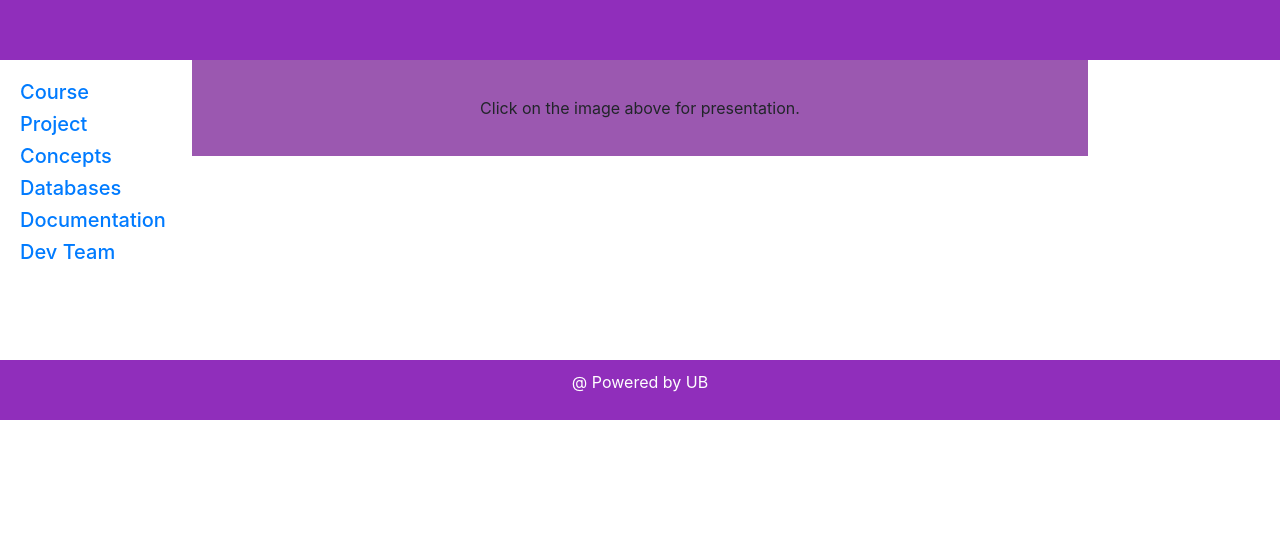
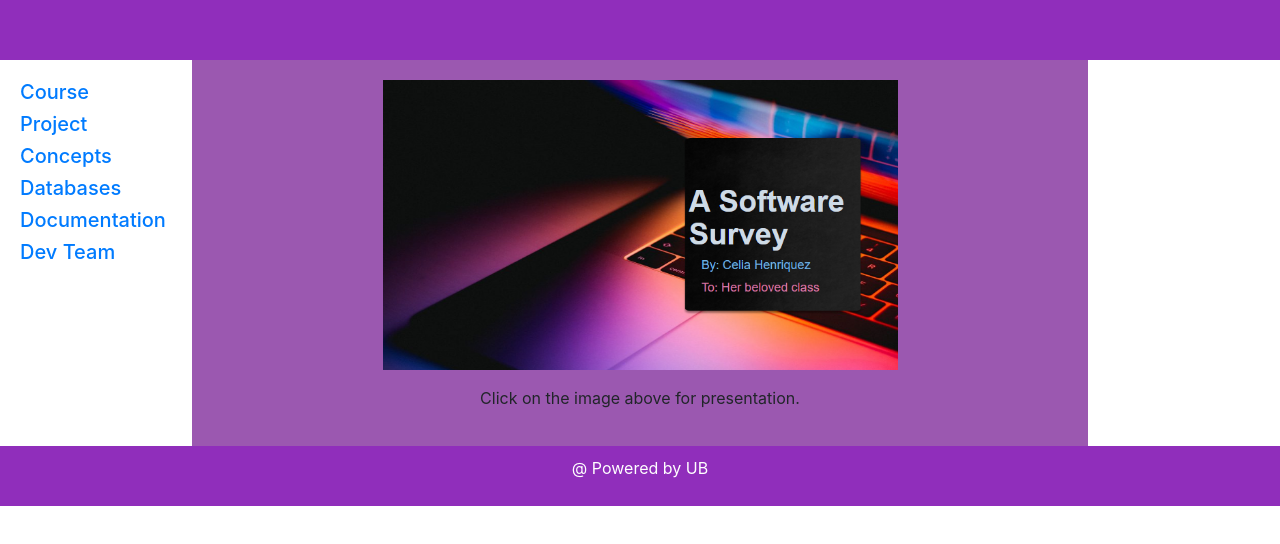
Before and after one commit to Celia1404/index.html, a plain HTML site: page concepts.html in a window 1280 px wide. Drawn offline with nearby package versions, Linux system fonts and the light colour scheme.

Commit message:
Update concepts.html

```diff
--- a/concepts.html
+++ b/concepts.html
@@ -28,7 +28,7 @@
   <section>
 
   <article>
-  <center> <a href="https://docs.google.com/presentation/d/1yOgA6c_nPUee_52UkiEn222h1va9toIOg65CUi1jx5w/edit?usp=sharing"A software Survey.png" alt="Concepts" width="515" height="290" ></a>
+  <center> <a href="https://docs.google.com/presentation/d/1yOgA6c_nPUee_52UkiEn222h1va9toIOg65CUi1jx5w/edit?usp=sharing"><img src="A software Survey.png" alt="Concepts" width="515" height="290" ></a>
    <p></p>
 
     <p>Click on the image above for presentation.</p>
```
